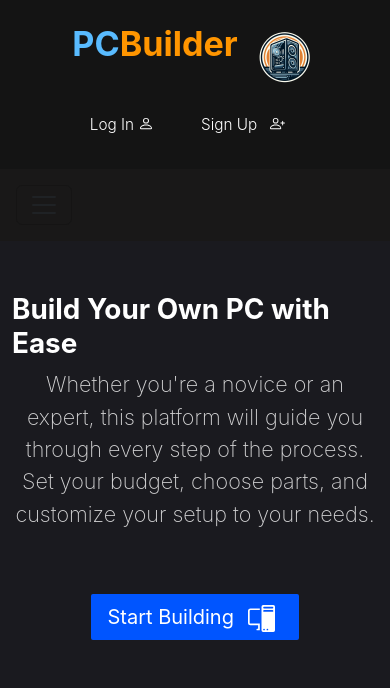
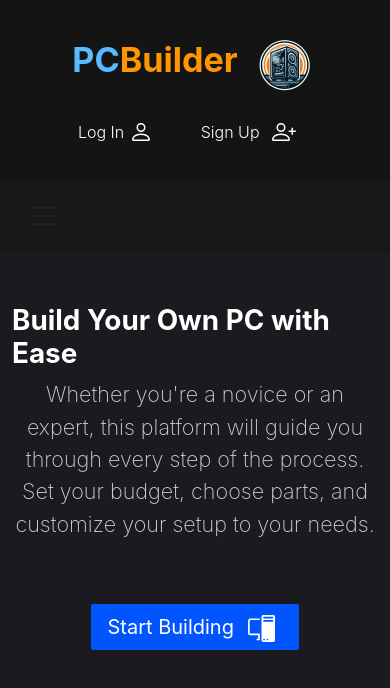
Before and after one commit to AymanShahin1221/PCBuilder, a React (Create React App) app in the folder frontend/: page / in a window 390 px wide. Shown: the top 688 px of the page. Built offline with nearby package versions, Linux system fonts and the light colour scheme.

Commit message:
Fixed responsiveness issues

```diff
--- a/frontend/src/components/common/Header.tsx
+++ b/frontend/src/components/common/Header.tsx
@@ -17,12 +17,12 @@ function Title() {
         <div className="site-title-container container-fluid p-4">
             <div className="d-flex flex-column flex-md-row justify-content-between align-items-center">
                 <div className="d-flex align-items-center mb-3 mb-md-0">
-                    <a href="http://localhost:3000/" className="d-flex flex-row main-header-href">
+                    <a href="http://localhost:3000/" className="d-flex flex-row main-header-href justify-content-center align-items-center">
                         <h1 className="display-4 fw-bold title m-0">
                             <span className="title-section1">PC</span>
                             <span className="title-section2">Builder</span>
                         </h1>
-                        <img className="logo img-fluid ms-3" src={logo} alt="Logo" />
+                        <img className="logo img-fluid ms-3 mt-2" src={logo} alt="Logo" />
                     </a>
                 </div>
                 <div className="d-flex justify-content-md-end">
--- a/frontend/src/css/GlobalStyles.css
+++ b/frontend/src/css/GlobalStyles.css
@@ -39,17 +39,6 @@ body {
     height: 4.5rem;
 }
 
-@media (max-width: 768px) {
-    .logo {
-        width: 4rem;
-        height: 4rem;
-    }
-
-    .title-big {
-        font-size: 1.5rem;
-    }
-}
-
 .container-custom {
     width: 100%;
     top: 0;
@@ -75,20 +64,60 @@ body {
     text-decoration: none;
     color: white;
     font-weight: 300;
-    font-size: 0.55em;
+    font-size: 1rem;
 }
 
 .login-link:hover, .register-link:hover {
     color: #a5a5a5 !important;
 }
 
+.login-link, .register-link {
+    font-size: 1.5rem;
+}
+
 .navbar-icon {
-    width: 0.95em;
-    height: 0.95em;
+    width: 0.95rem;
+    height: 0.95rem;
 }
 
 .register-icon, .login-icon {
-    width: 1em;
-    height: 1em;
+    width: 1.5rem;
+    height: 1.5rem;
     margin-right: 1em !important;
 }
+
+@media (max-width: 768px) {
+    .logo {
+        width: 4rem;
+        height: 4rem;
+    }
+
+    .title-big {
+        font-size: 1.5rem;
+    }
+
+    .login-link, .register-link {
+        font-size: 1rem;
+    }
+}
+
+
+@media (max-width: 286px) {
+    .logo {
+        width: 2.5rem;
+        height: 2.5rem;
+    }
+
+    .title-big {
+        font-size: 1rem;
+    }
+}
+
+@media (max-width: 267px) {
+    .register-icon {
+        margin-left: 1.2rem;
+    }
+    .login-icon {
+        margin-left: 1.5rem;
+    }
+}
```
